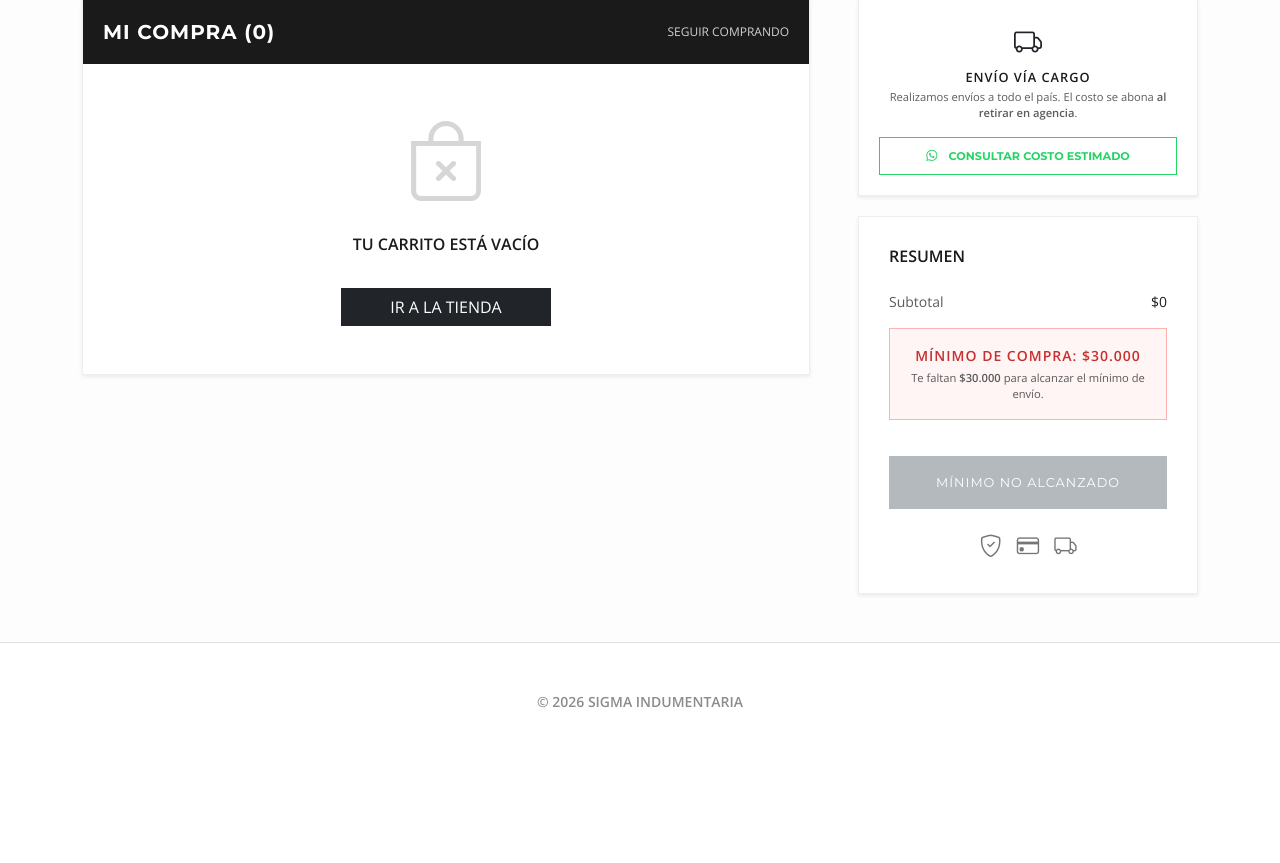
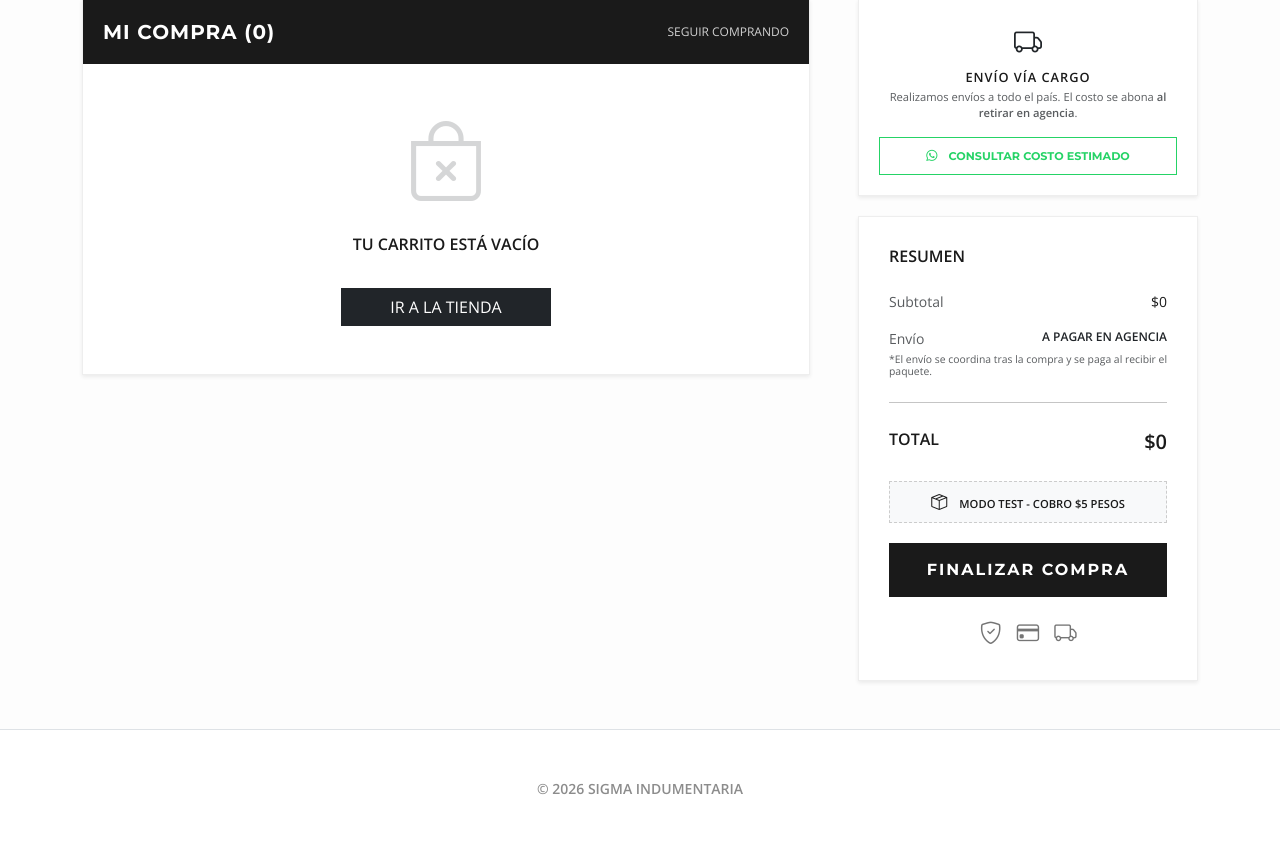
Before and after one commit to PuntoWebcm/SigmaIndumentaria, a Django app: page /cart/ in a window 1280 px wide. Shown: the part 128-991 px from the top of the page. Before the commit the page ends 836 px from the top, so only its background shows below. Run offline with Django 5.2, Linux system fonts and the light colour scheme.

Commit message:
probando bot

```diff
--- a/cart/templates/cart/detail.html
+++ b/cart/templates/cart/detail.html
@@ -189,20 +189,6 @@
                         <span>${{ cart.get_total_price|floatformat:"0"|intcomma }}</span>
                     </div>
 
-                    {% if not cart.is_min_purchase_valid %}
-                        <div class="p-3 mb-3 text-center" style="background-color: #fff5f5; border: 1px solid #feb2b2;">
-                            <p class="mb-1 small Montserrat" style="color: #c53030; font-weight: 700; letter-spacing: 1px;">
-                                MÍNIMO DE COMPRA: $30.000
-                            </p>
-                            <p class="mb-0 text-muted" style="font-size: 0.7rem;">
-                                Te faltan <strong>${{ cart.get_remaining_for_min|floatformat:"0"|intcomma }}</strong> para alcanzar el mínimo de envío.
-                            </p>
-                        </div>
-
-                        <button class="btn btn-secondary w-100 p-3 rounded-0 opacity-50" disabled style="font-family: 'Montserrat'; font-size: 0.8rem; cursor: not-allowed; letter-spacing: 1px; margin-top: 20px;">
-                            MÍNIMO NO ALCANZADO
-                        </button>
-                    {% else %}
                     <div class="d-flex justify-content-between mb-1 small">
                         <span class="text-muted">Envío</span>
                         <span class="text-dark fw-bold" style="font-size: 0.75rem;">A PAGAR EN AGENCIA</span>
@@ -219,13 +205,12 @@
 
                     <div class="p-2 mb-3 text-center" style="background-color: #f8f9fa; border: 1px dashed #ccc;">
                         <i class="bi bi-box-seam me-2"></i>
-                            <span class="small Montserrat" style="font-size: 0.7rem; font-weight: 600;">COORDINAMOS POR WHATSAPP</span>
+                        <span class="small Montserrat" style="font-size: 0.7rem; font-weight: 600;">MODO TEST - COBRO $5 PESOS</span>
                     </div>
 
                     <a href="{% url 'orders:order_create' %}" class="btn-checkout text-decoration-none d-block text-center">
                              FINALIZAR COMPRA
                     </a>
-                    {% endif %}
 
                     <div class="trust-icons">
                         <i class="bi bi-shield-check" title="Compra Segura"></i>
```
Lines whose indentation alone changed are shown as unchanged.
